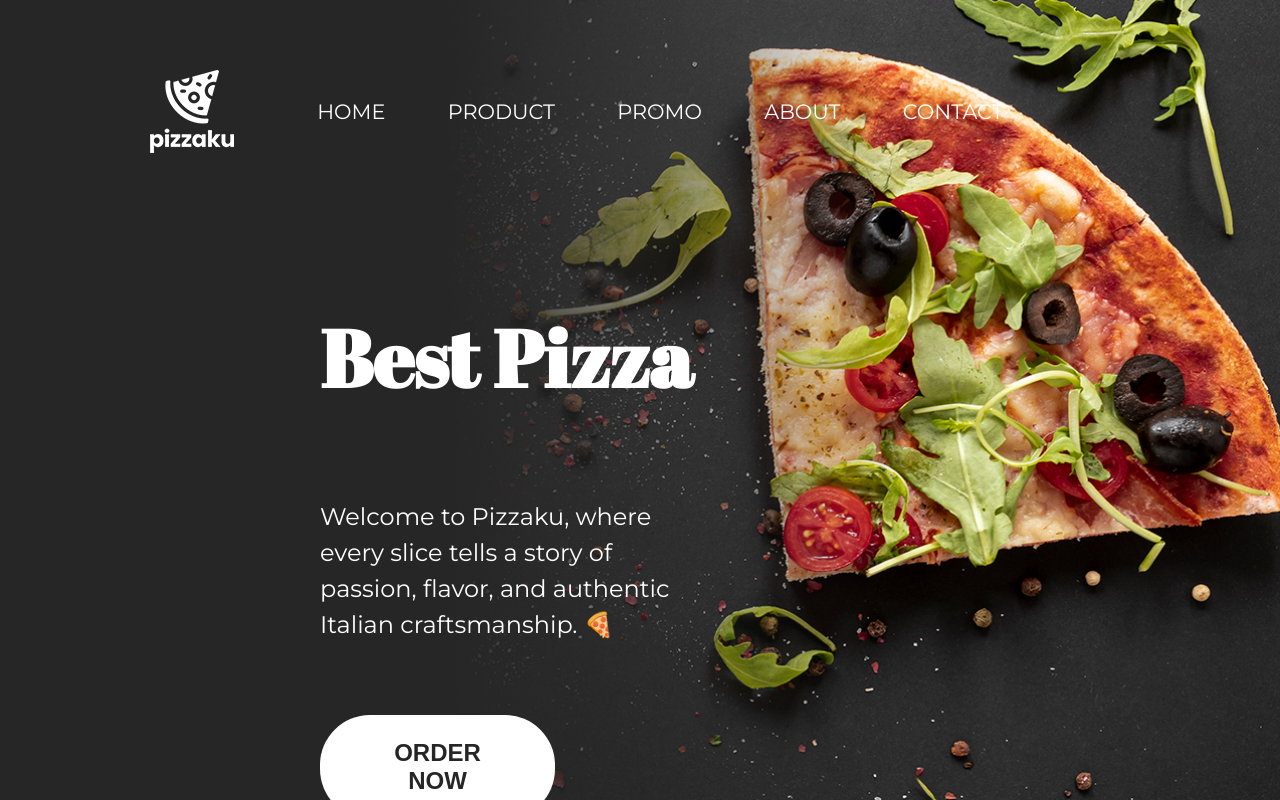
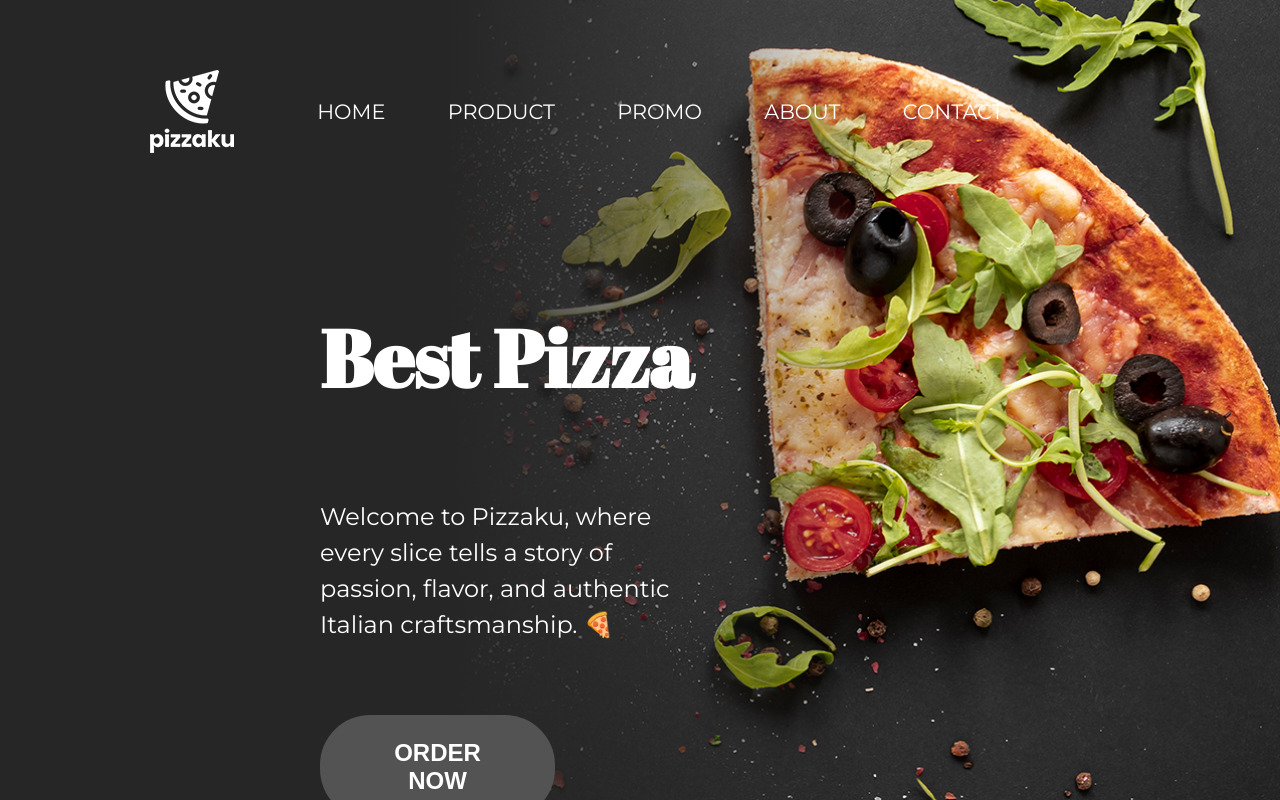
Before and after one commit to Frqs69/Pizza-Website, a React (Vite) app: page / in a window 1280 px wide. In both pictures the pointer is over the button 437 px from the left and 767 px from the top of the page. Shown: the top 800 px of the page. Built offline with nearby package versions, Linux system fonts and the light colour scheme.

Commit message:
added hover for buttons

```diff
--- a/src/components/buttonComponent/button.styles.scss
+++ b/src/components/buttonComponent/button.styles.scss
@@ -8,6 +8,12 @@
 	padding: 1em 2em;
 	font-size: 1.2rem;
 	cursor: pointer;
+	transition: 0.3s;
+
+	&:hover {
+		background-color: rgb(83, 83, 83);
+		color: #fff;
+	}
 }
 
 @media (min-width: 768px) {
```
